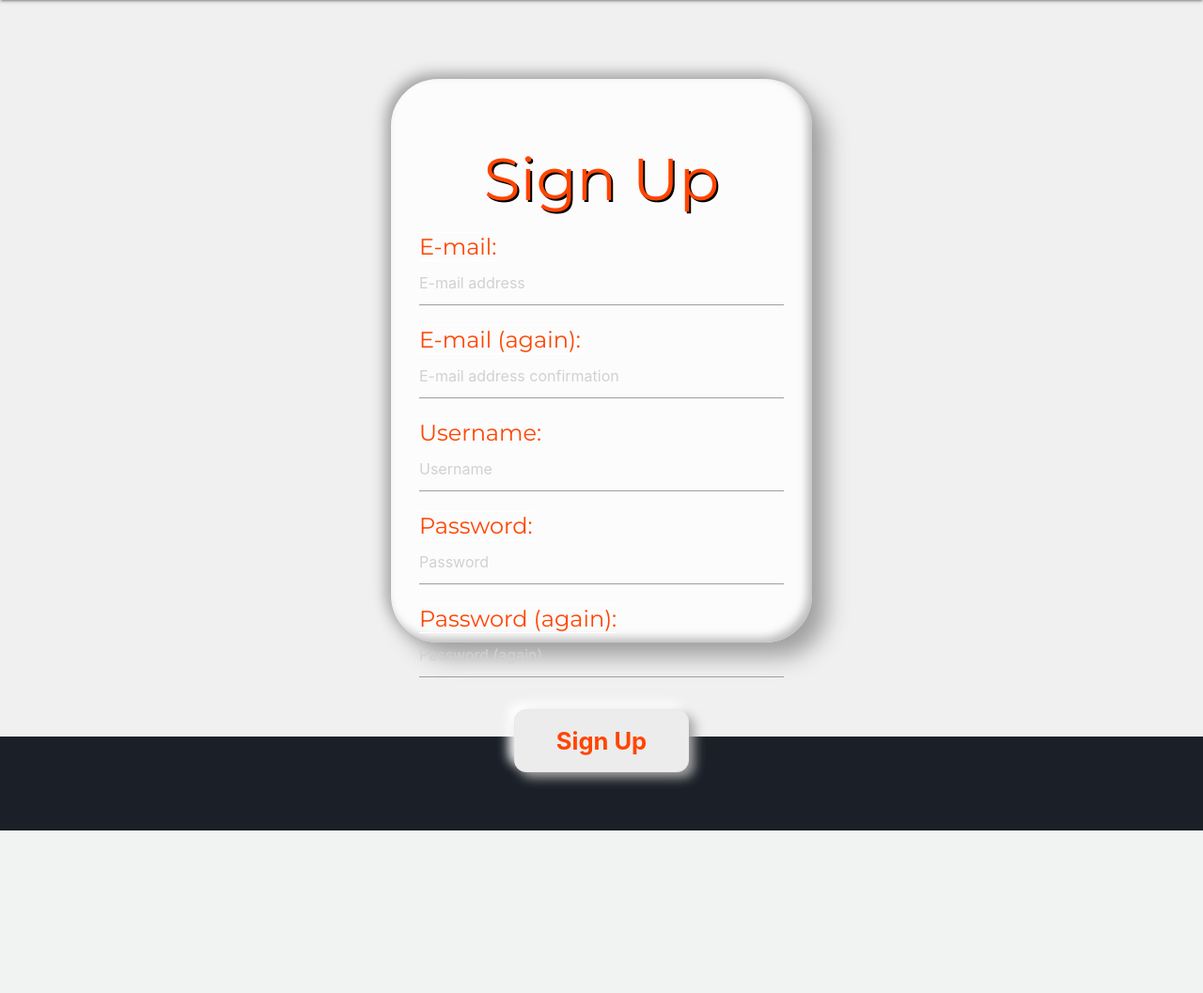
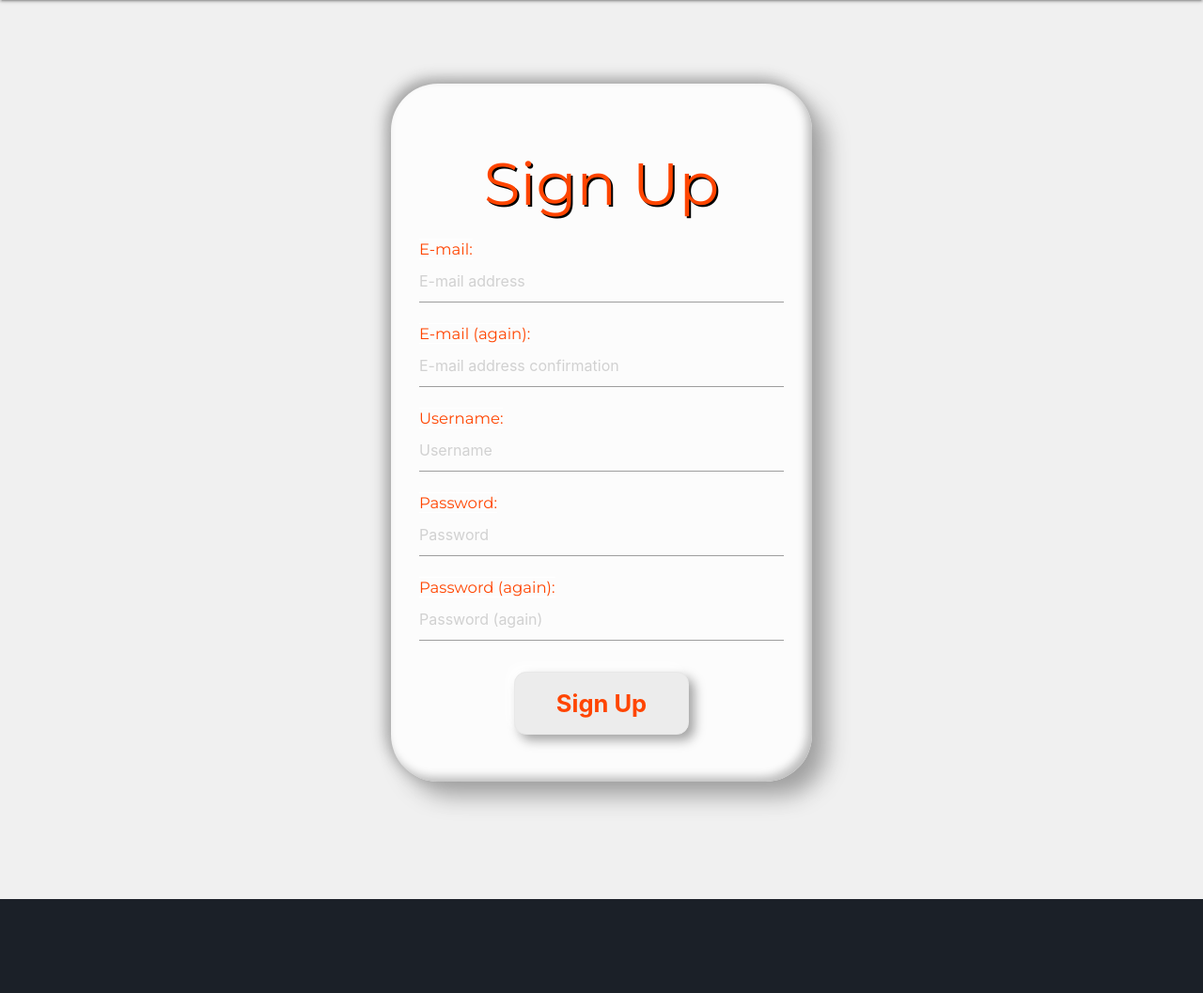
Before and after one commit to DHayes23/Valencia-Tennis, a Django app: page /accounts/signup/ in a window 1280 px wide. Shown: the part 100-1157 px from the top of the page at 94% size. Before the commit the page ends 984 px from the top, so only its background shows below. Run offline with Django 3.2, Linux system fonts and the light colour scheme; some libraries are stand-ins or nearby versions.

Commit message:
Update allauth template styling

```diff
--- a/static/css/auth.css
+++ b/static/css/auth.css
@@ -1,12 +1,12 @@
 .auth-panel {
-    height: 600px;
+    height: fit-content;
     margin-left: 25%;
     width: 50%;
-    margin-top: 120px;
-    margin-bottom: 100px;
+    margin-top: 125px;
+    margin-bottom: 125px;
     padding: 30px;
-    font-size: 1.1rem;
-    line-height: 1.7rem;
+    font-size: 1rem;
+    line-height: 1.4rem;
     background: rgb(252, 252, 252);
     border-radius: 50px;
     box-shadow: 15px 15px 25px rgb(160, 160, 160),
@@ -58,7 +58,7 @@
 
 label.active {
     color: orangered;
-    font-size: 1.6rem;
+    font-size: 1.1rem;
 }
 
 #id_remember label{
```
